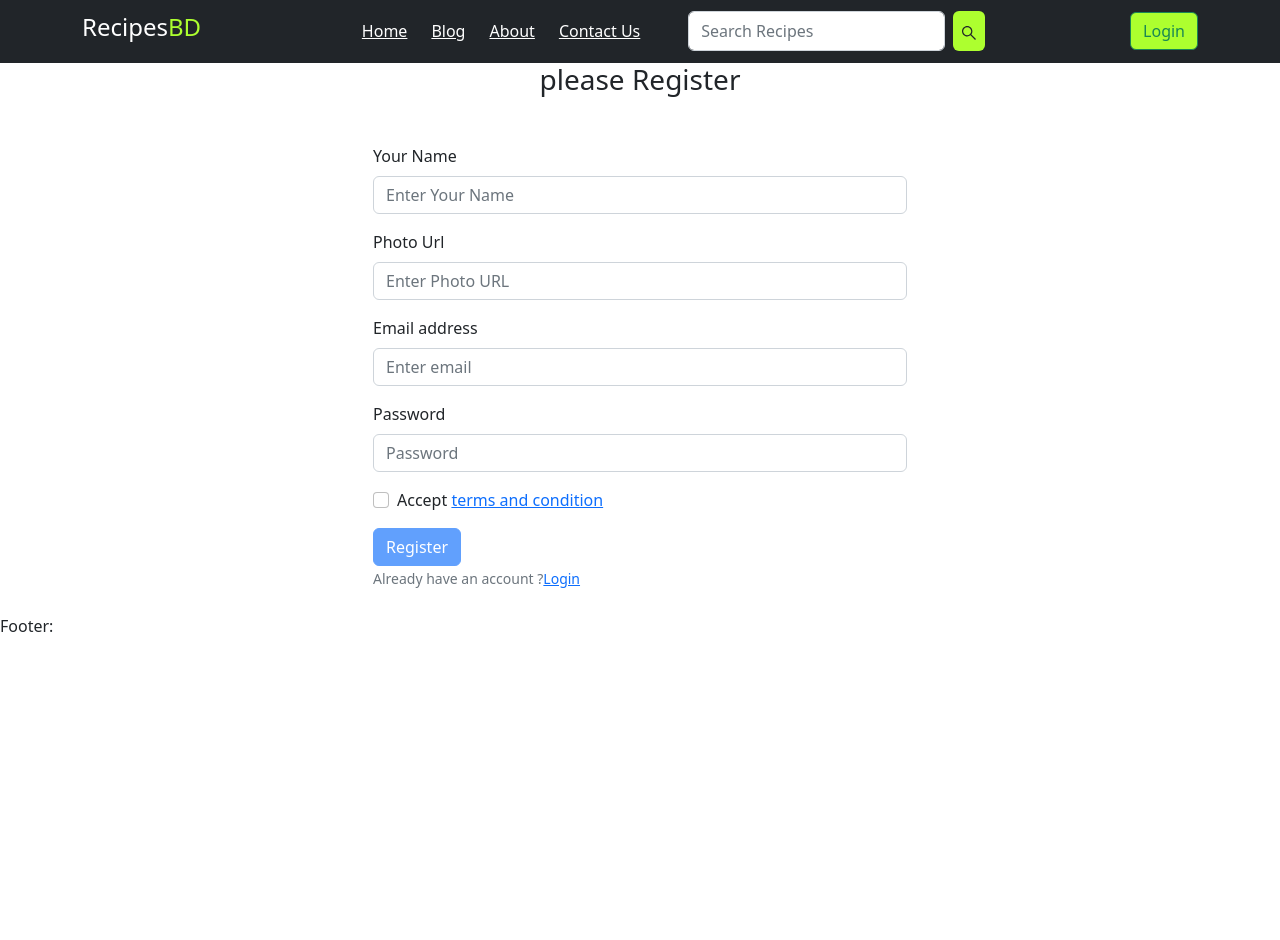
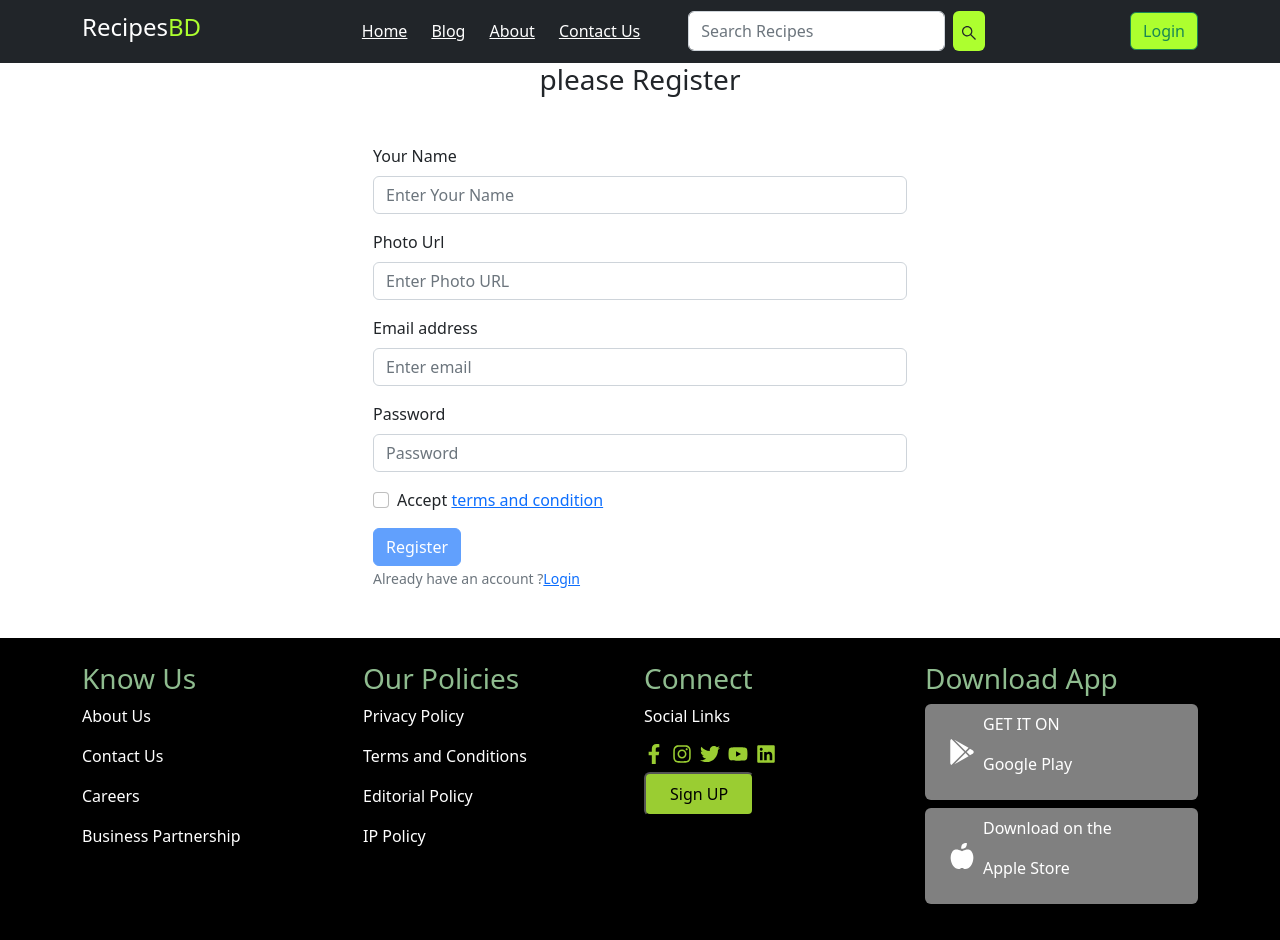
Before and after one commit to alive1258/bd-food-village-recipes-client, a React (Vite) app: page /register in a window 1280 px wide. Shown: the top 940 px of the page. Before the commit the page ends 800 px from the top, so only its background shows below. Built offline with nearby package versions, Linux system fonts and the light colour scheme; no server answers.

Commit message:
footer section design done

```diff
--- a/src/pages/Login/Login/Login.jsx
+++ b/src/pages/Login/Login/Login.jsx
@@ -2,7 +2,12 @@ import React, { useContext, useState } from "react";
 import { Button, Container, Form } from "react-bootstrap";
 import { Link, useLocation, useNavigate } from "react-router-dom";
 import { AuthContext } from "../../../providers/AuthProvider";
-import { GithubAuthProvider, GoogleAuthProvider ,getAuth, signInWithPopup} from "firebase/auth";
+import {
+  GithubAuthProvider,
+  GoogleAuthProvider,
+  getAuth,
+  signInWithPopup,
+} from "firebase/auth";
 import app from "../../../firebase/firebase.config";
 
 const Login = () => {
@@ -10,7 +15,8 @@ const Login = () => {
   const providerGoogle = new GoogleAuthProvider();
   const providerGitHub = new GithubAuthProvider();
 
-  const [userInfos,setUserInfos]=useState(null)
+  const [userInfos, setUserInfos] = useState(null);
+  const [logInError, setLogInError] = useState("");
 
   const { signIn } = useContext(AuthContext);
 
@@ -21,33 +27,52 @@ const Login = () => {
 
   const handleLogin = (event) => {
     event.preventDefault();
+    setLogInError("");
     const form = event.target;
     const email = form.email.value;
     const password = form.password.value;
     console.log(email, password);
-    form.reset("");
+    // form.reset("");
+
+    if (email === "") {
+      setLogInError("please fill up your email");
+      return;
+    } else if (password === "") {
+      setLogInError("please fill up your password");
+      return;
+    } else if (password.length < 6) {
+      setLogInError("please add at least 6 characters in your password");
+      return;
+    }
+    // else if(email !== email){
+    //     setLogInError('email dose not match');
+    //     return;
+    // }
+    // else if(password !== password){
+    //     setLogInError('password dose not match');
+    //     return;
+    // }
 
     signIn(email, password)
       .then((result) => {
         const loggedUser = result.user;
         console.log(loggedUser);
-        setUserInfos(loggedUser)
+        setUserInfos(loggedUser);
         navigate(from, { replace: true });
+        setLogInError("");
       })
       .catch((error) => {
-        console.log(error);
+        console.log(error.massage);
+        setLogInError(error.massage);
       });
-
-
   };
-
 
   const handleGoogleSignIn = () => {
     signInWithPopup(auth, providerGoogle)
       .then((result) => {
         const userLogIn = result.user;
         console.log(userLogIn);
-          setUserInfos(userLogIn)
+        setUserInfos(userLogIn);
         navigate(from, { replace: true });
       })
       .catch((error) => {
@@ -55,20 +80,18 @@ const Login = () => {
       });
   };
 
-    const handleGitHubSignIn=()=>{
+  const handleGitHubSignIn = () => {
     signInWithPopup(auth, providerGitHub)
       .then((result) => {
         const user = result.user;
         console.log(user);
-          setUserInfos(user)
+        setUserInfos(user);
         navigate(from, { replace: true });
       })
       .catch((error) => {
         console.log(error.massage);
       });
-
-    }
-
+  };
 
   return (
     <div>
@@ -80,25 +103,22 @@ const Login = () => {
             <Form.Control
               type="email"
               name="email"
-              required
+
               placeholder="Enter email"
             />
           </Form.Group>
-
           <Form.Group className="mb-3" controlId="formBasicPassword">
             <Form.Label>Password</Form.Label>
             <Form.Control
               type="password"
               name="password"
-              required
+
               placeholder="Password"
             />
           </Form.Group>
-
           <Button className="w-25 mt-2 me-2" variant="primary" type="submit">
             Login
           </Button>
-
           <Button
             onClick={handleGoogleSignIn}
             className="mt-2 w-25 me-2"
@@ -106,15 +126,21 @@ const Login = () => {
           >
             Google
           </Button>
-          <Button onClick={handleGitHubSignIn} className="w-25 mt-2 me-2" variant="secondary" type="submit">
+          <Button
+            onClick={handleGitHubSignIn}
+            className="w-25 mt-2 me-2"
+            variant="secondary"
+            type="submit"
+          >
             GitHub
-          </Button><br />
-
+          </Button>
+          <br />
           <Form.Text className="text-secondary ">
             Don't Have an Account ?<Link to="/register">Register</Link>
-          </Form.Text>
-          <Form.Text className="text-success"></Form.Text>
-          <Form.Text className="text-danger"></Form.Text>
+          </Form.Text>{" "}
+          <br />
+          <Form.Text className="text-success"></Form.Text> <br />
+          <Form.Text className="text-danger">{logInError}</Form.Text>
         </Form>
       </Container>
     </div>
--- a/src/pages/Login/Register/Register.jsx
+++ b/src/pages/Login/Register/Register.jsx
@@ -7,18 +7,33 @@ import app from "../../../firebase/firebase.config";
 import { getAuth } from "firebase/auth";
 
 const Register = () => {
-  const { createUser ,profileUpdate} = useContext(AuthContext);
+  const { createUser, profileUpdate } = useContext(AuthContext);
   const [accepted, setAccepted] = useState(false);
+  const [registerError, setRegisterError] = useState("");
+//   const [success, setSuccess] = useState("");
+
+  console.log("registerError...", registerError);
   const auth = getAuth(app);
-  const user = auth.currentUser;
+    const user = auth.currentUser;
 
   const handleRegister = (event) => {
     event.preventDefault();
+    // setSuccess('')
+    setRegisterError('')
     const form = event.target;
     const displayName = form.name.value;
     const photoURL = form.photo.value;
     const email = form.email.value;
     const password = form.password.value;
+
+    // if(!/(?=.*[A_Z])/.test(password)){
+    //     setRegisterError('usepcase')
+    //     return;
+    // }
+    if(password.length <6){
+        setRegisterError('please add at least 6 characters in your password');
+        return;
+    }
 
     console.log(photoURL, displayName, email, password);
     form.reset("");
@@ -26,24 +41,29 @@ const Register = () => {
       .then((result) => {
         const createdUser = result.user;
         console.log(createdUser);
+        setRegisterError("");
+        setSuccess('user has crated successfully')
       })
       .catch((error) => {
-        console.log(error);
+        console.log(error.massage);
+        setRegisterError(error.massage);
+        setSuccess('')
       });
 
-
-      profileUpdate(auth.currentUser, {
-        displayName, photoURL
-      }).then(() => {
+    profileUpdate(auth.currentUser, {
+      displayName,
+      photoURL,
+    })
+      .then(() => {
         const displayName = result.user;
         const photoURL = result.user;
-        console.log(displayName,photoURL);
-        // ...
-      }).catch((error) => {
-        console.log(error);
+        console.log(displayName, photoURL);
+        setRegisterError("");
+      })
+      .catch((error) => {
+        console.log(error.massage);
+        setRegisterError(error.massage);
       });
-
-
   };
   const handleAccepted = (event) => {
     setAccepted(event.target.checked);
@@ -59,8 +79,8 @@ const Register = () => {
             <Form.Control
               type="text"
               name="name"
+              placeholder="Enter Your Name"
               required
-              placeholder="Enter Your Name"
             />
           </Form.Group>
 
@@ -69,8 +89,8 @@ const Register = () => {
             <Form.Control
               type="text"
               name="photo"
+              placeholder="Enter Photo URL"
               required
-              placeholder="Enter Photo URL"
             />
           </Form.Group>
 
@@ -79,8 +99,8 @@ const Register = () => {
             <Form.Control
               type="email"
               name="email"
+              placeholder="Enter email"
               required
-              placeholder="Enter email"
             />
           </Form.Group>
 
@@ -89,8 +109,8 @@ const Register = () => {
             <Form.Control
               type="password"
               name="password"
+              placeholder="Password"
               required
-              placeholder="Password"
             />
           </Form.Group>
 
@@ -113,11 +133,12 @@ const Register = () => {
           <br />
           <Form.Text className="text-secondary">
             Already have an account ?<Link to="/login">Login</Link>
-          </Form.Text>
-          <Form.Text className="text-success"></Form.Text>
-          <Form.Text className="text-danger"></Form.Text>
+          </Form.Text> <br />
+          {/* <Form.Text className="text-success">{success}</Form.Text> <br /> */}
+          <Form.Text className="text-danger">{registerError}</Form.Text>
         </Form>
       </Container>
+
     </div>
   );
 };
--- a/src/pages/Shared/Footer/Footer.jsx
+++ b/src/pages/Shared/Footer/Footer.jsx
@@ -1,15 +1,75 @@
 import React from "react";
-import { useLoaderData, useParams } from "react-router-dom";
-import Recipe from './../../Recipe/Recipe';
+import { Container } from "react-bootstrap";
+import { FaAppStore, FaAppStoreIos, FaAppleAlt, FaApplePay, FaFacebookF, FaGooglePay, FaGooglePlay, FaInstagram, FaLinkedin, FaTwitch, FaTwitter, FaYoutube } from "react-icons/fa";
 
 const Footer = () => {
-    // const {_id}=allChef
+  return (
+    <div style={{ background: "black" }} className="mt-4 py-4">
+      <Container >
+        <div className="row row-cols-1 row-cols-md-4 g-2">
+          <div className=" text-white">
+            <h3 style={{ color: "darkseagreen", cursor: "pointer" }}>
+              Know Us
+            </h3>
 
-//   const { id } = useParams();
-//   const allRecipes = useLoaderData();
+            <p>About Us</p>
+            <p>Contact Us</p>
+            <p>Careers</p>
+            <p>Business Partnership</p>
+          </div>
+          <div className="text-white">
+            <h3 style={{ color: "darkseagreen", cursor: "pointer" }}>
+              Our Policies
+            </h3>
+            <p>Privacy Policy</p>
+            <p>Terms and Conditions</p>
+            <p>Editorial Policy</p>
+            <p>IP Policy</p>
+          </div>
+          <div className="text-white">
+            <h3 style={{ color: "darkseagreen", cursor: "pointer" }}>
+            Connect
+            </h3>
+            <p>Social Links</p>
+            <span className="d-flex gap-2" style={{fontSize:'20px',color:'yellowGreen'}}>
+                <FaFacebookF />
+                <FaInstagram />
+                <FaTwitter />
+                <FaYoutube/>
+                <FaLinkedin/>
+            </span>
+            <button className="mt-2 px-4 py-2 rounded" style={{background:'yellowGreen'}}>Sign UP</button>
 
-  return (
-    <div>Footer: </div>
+          </div>
+          <div className="text-white">
+            <h3 style={{ color: "darkseagreen", cursor: "pointer" }}>
+            Download App
+            </h3>
+            <div style={{background:'gray'}} className="rounded d-flex py-2 px-4 gap-2 align-items-center">
+            <FaGooglePlay style={{fontSize:'26px'}} />
+           <div>
+          <p> GET IT ON</p>
+            <p>Google Play</p>
+           </div>
+            </div>
+            <div style={{background:'gray'}} className="mt-2 rounded d-flex py-2 px-4 gap-2 align-items-center">
+            <FaAppleAlt style={{fontSize:'26px'}} />
+           <div>
+          <p> Download on the</p>
+            <p>Apple Store</p>
+           </div>
+            </div>
+
+          </div>
+          <div></div>
+        </div>
+        <div  className="text-white text-center mt-4">
+            <p>Copyright © 1996-2023 RecipesBD All rights reserved.</p>
+
+        </div>
+      </Container>
+
+    </div>
   );
 };
 
--- a/src/pages/Shared/Header/Header.css
+++ b/src/pages/Shared/Header/Header.css
@@ -1,12 +1,14 @@
 .dropdown {
     position: relative;
     display: inline-block;
+
   }
 
   .dropdown-content {
     display: none;
     position: absolute;
     color: greenyellow;
+
     min-width: 160px;
     padding: 10px 12px;
     z-index: 1;
```
Also changed, not shown: src/routes/Routes.jsx (+43 -31 lines). Lines whose indentation alone changed are shown as unchanged.
